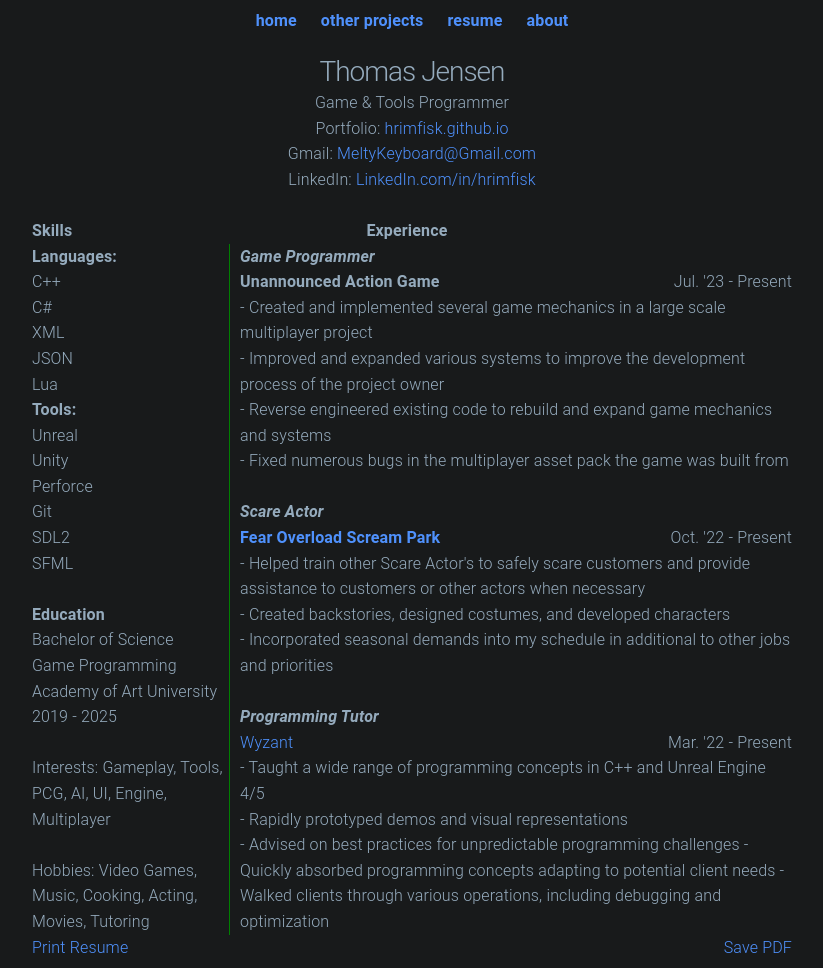
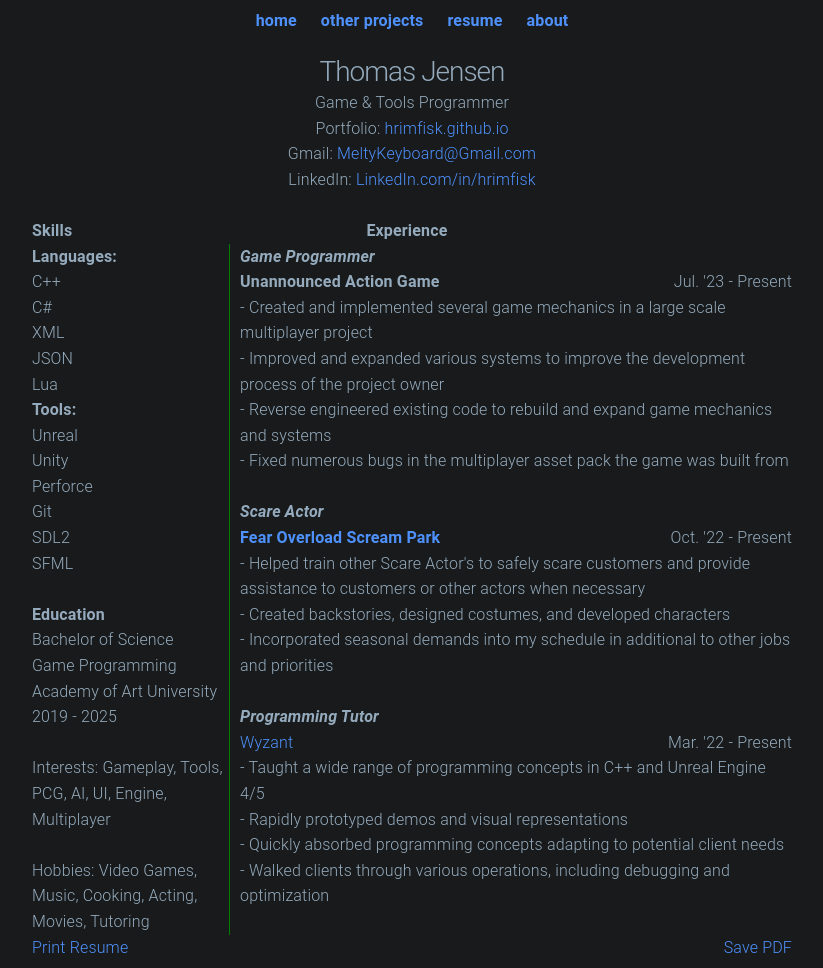
Before and after one commit to hrimfisk/hrimfisk.github.io, a Jekyll site: the page built from resume.md, in a window 1280 px wide. Shown: the whole page, without its empty margins (228-1051 px from the left). Built offline with Jekyll 4.4.1, drawn with Linux system fonts in a browser that asks for light colours.

Commit message:
updated resume

```diff
--- a/resume.md
+++ b/resume.md
@@ -138,8 +138,7 @@ LinkedIn: <a href="https://www.linkedin.com/in/hrimfisk/">LinkedIn.com/in/hrimfi
                     <a href="https://www.wyzant.com/match/tutor/88975343" target="_blank">Wyzant</a><span style="float:right;">Mar. '22 - Present</span><br>
                     - Taught a wide range of programming concepts in C++ and Unreal Engine 4/5 <br>
                     - Rapidly prototyped demos and visual representations<br>
-                    - Advised on best practices for unpredictable programming challenges
-                    - Quickly absorbed programming concepts adapting to potential client needs
+                    - Quickly absorbed programming concepts adapting to potential client needs<br>
                     - Walked clients through various operations, including debugging and optimization
                 </p>
 
```
Also changed, not shown: 2 other files.
